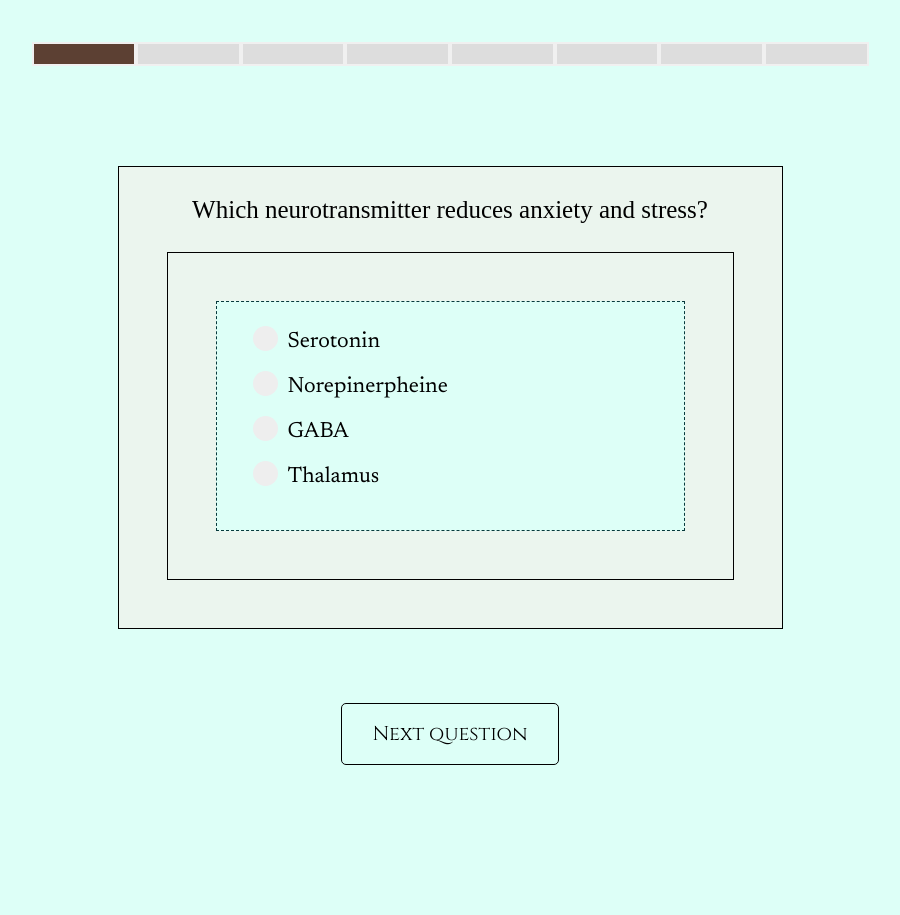
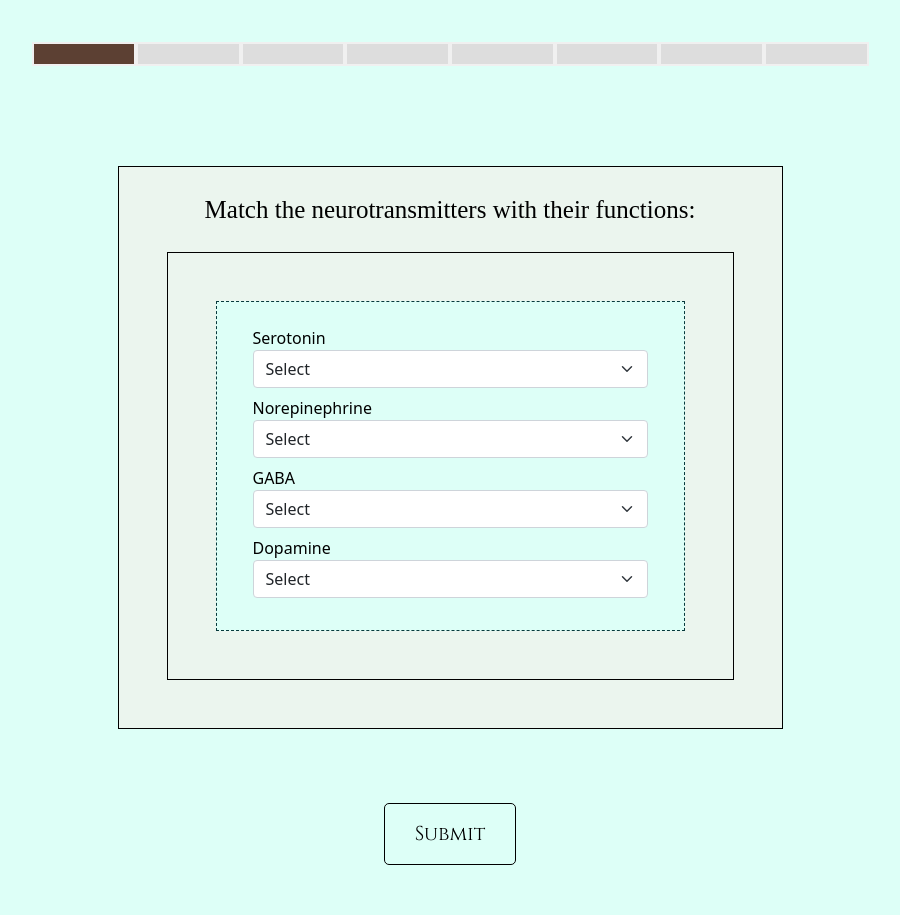
Before and after one commit to ds4015/uidesignproject, a Flask app: page /quiz/1 in a window 1280 px wide. Shown: the part 221-1136 px from the top of the page, without its empty margins (190-1090 px from the left). Before the commit the page ends 986 px from the top, so only its background shows below. Run offline with Flask 3, Linux system fonts and the light colour scheme; some libraries are stand-ins or nearby versions; some web fonts are replaced.

Commit message:
Quiz feedback shows on same page & changed first question to matching

```diff
--- a/server.py
+++ b/server.py
@@ -418,9 +418,20 @@ quiz_questions = {
     "1": {
         "quiz_id": "1",
         "image": "",
-        "question": "Which neurotransmitter reduces anxiety and stress?",
-        "options" : ['Serotonin', 'Norepinerpheine', 'GABA', 'Thalamus'],
-        "answer" : "GABA",
+        "question": "Match the neurotransmitters with their functions:",
+        "options": ["Serotonin", "Norepinephrine", "GABA", "Dopamine"],
+        "descriptions": [
+            "Regulates mood, sleep, and digestion",
+            "Increases alertness and arousal",
+            "Reduces stress and anxiety",
+            "Associated with pleasure and motivation"
+        ],
+        "correct_matches": {
+            "Serotonin": "Regulates mood, sleep, and digestion",
+            "Norepinephrine": "Increases alertness and arousal",
+            "GABA": "Reduces stress and anxiety",
+            "Dopamine": "Associated with pleasure and motivation"
+        },
         "next_question": "2",
         # go back to last learning page
         "previous_question": '/learn/12',
@@ -603,23 +614,54 @@ def quiz_models():
 @app.route('/quiz/<quiz_id>', methods=['GET', 'POST'])
 def quiz(quiz_id):
     question = quiz_questions.get(quiz_id)
+
     if request.method == 'POST':
-        user_answer = request.form.get('option')
-        correct_answer = question['answer']
-        if user_answer == correct_answer:
-            session['score'] = session.get('score', 0) + 1
-            flash('Correct! Good job.', 'correct-feedback')
+        feedback = ""
+        feedback_class = ""
+        submitted_answers = {}
+
+        if quiz_id == "1":
+            correct_matches = question["correct_matches"]
+            score = 0
+            for neurotransmitter, description in correct_matches.items():
+                user_answer = request.form.get(neurotransmitter)
+                submitted_answers[neurotransmitter] = user_answer
+                if user_answer == description:
+                    score += 1
+
+            if score == len(correct_matches):
+                feedback = 'Correct! Good job.'
+                feedback_class = 'correct-feedback'
+            else:
+                matches_str = '<br>'.join([f'<strong>{nt}</strong>: {desc}' for nt, desc in correct_matches.items()])
+                flash(f'Incorrect! The correct matches are:<br>{matches_str}', 'incorrect-feedback')
+
         else:
-            flash(f'Incorrect! The correct answer is <strong>{correct_answer}</strong>.', 'incorrect-feedback')
-        if question['next_question'] == "end":
-            return redirect('/results')
-        else:
-            return redirect(f'/quiz/{question["next_question"]}')
+            user_answer = request.form.get('option')
+            submitted_answers['option'] = user_answer
+            correct_answer = question['answer']
+            if user_answer == correct_answer:
+                session['score'] = session.get('score', 0) + 1
+                feedback = 'Correct! Good job.'
+                feedback_class = 'correct-feedback'
+            else:
+                feedback = f'Incorrect! The correct answer is <strong>{correct_answer}</strong>.'
+                feedback_class = 'incorrect-feedback'
+
+        question['submitted'] = True
+        question['submitted_answers'] = submitted_answers
+        question['feedback'] = feedback
+        question['feedback_class'] = feedback_class
+
+        return render_template('quiz.html', question=question, quiz=question, title=question.get('title', 'Quiz Question'))
+
     else:
-        # Extract title from the specific question
-        title = question.get('title', "Quiz Question")  #
-        # Provide default 'lesson' context as None
-        return render_template('quiz.html', question=question, quiz=question, title=title, lesson=None)
+        question['submitted'] = False
+        question['submitted_answers'] = {}
+        question['feedback'] = ''
+        question['feedback_class'] = ''
+
+        return render_template('quiz.html', question=question, quiz=question, title=question.get('title', 'Quiz Question'))
 
 @app.route('/results')
 def results():
--- a/templates/quiz.html
+++ b/templates/quiz.html
@@ -56,23 +56,51 @@
                     </div>
                     </div>
                         {% endif %}
+                        {% if question.quiz_id == "1" %}
+                        <!-- Matching question -->
+                        <div class="row p-4 m-4 box-right light-gray">
+                            {% for neurotransmitter in question.options %}
+                            <div class="col-12 mb-2">
+                                <label>{{ neurotransmitter }}</label>
+                                <select name="{{ neurotransmitter }}" class="form-select" {% if question.submitted %}disabled{% endif %}>
+                                    <option value="">Select</option>
+                                    {% for description in question.descriptions %}
+                                    <option value="{{ description }}" {% if question.submitted and question.submitted_answers[neurotransmitter] == description %}selected{% endif %}>{{ description }}</option>
+                                    {% endfor %}
+                                </select>
+                            </div>
+                            {% endfor %}
+                        </div>
+                        {% else %}
+                        <!-- Multiple choice question -->
                         <div class="row p-4 m-4 box-right light-gray">
                             {% for option in question.options %}
                             <div class="col-12 option-text">
                                 <label class="rad-container">{{ option }}
-                                <input type="radio" name="option" id="option{{ loop.index }}" value="{{ option }}">
+                                    <input type="radio" name="option" id="option{{ loop.index }}" value="{{ option }}" {% if question.submitted and option == question.submitted_answer %}checked{% endif %} {% if question.submitted %}disabled{% endif %}>
                                     <span class="checkmark"></span>
                                 </label>
                             </div>
                             {% endfor %}
                         </div>
+                        {% endif %}
                     </div>
+                </div>
+                {% if question.feedback %}
+                <div class="feedback-message {{ question.feedback_class }}" style="margin-bottom: 20px;">{{ question.feedback|safe }}</div>
+                {% endif %}
             </div>
         </div>
         <!-- Button moved outside of box -->
         <div class="row justify-content-center mt-4">
             <div class="col-12 text-center">
-                <button type="submit" class="btn btn-primary cinzel-400">Next question</button>
+                {% if not question.submitted %}
+                <button type="submit" class="btn btn-primary cinzel-400">Submit</button>
+                {% elif question.next_question != "end" %}
+                <a href="/quiz/{{ question.next_question }}" class="btn btn-primary cinzel-400">Next Question</a>
+                {% else %}
+                <a href="/results" class="btn btn-primary cinzel-400">Results</a>
+                {% endif %}
             </div>
         </div>
     </form>
```
Lines whose indentation alone changed are shown as unchanged.
